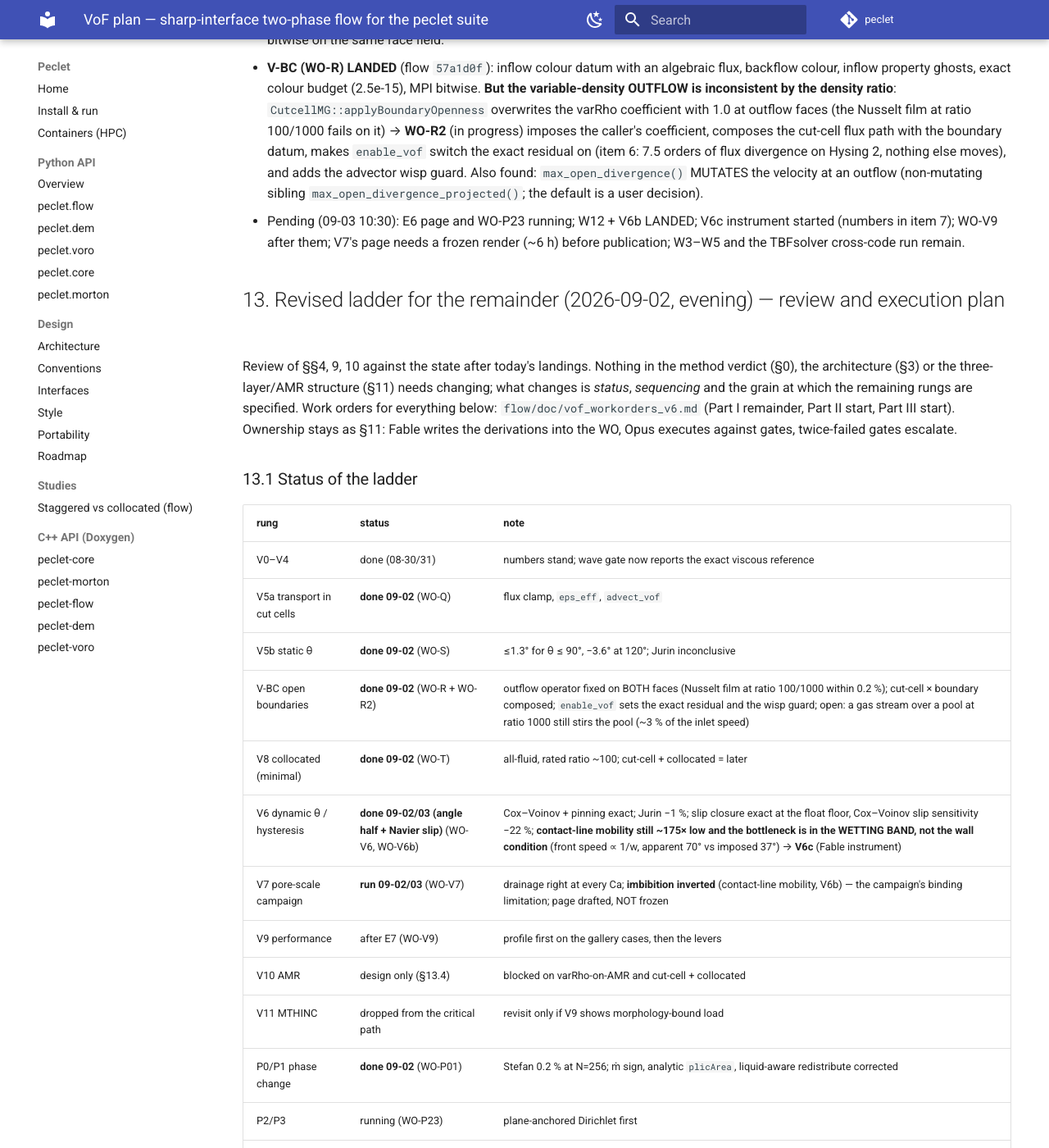
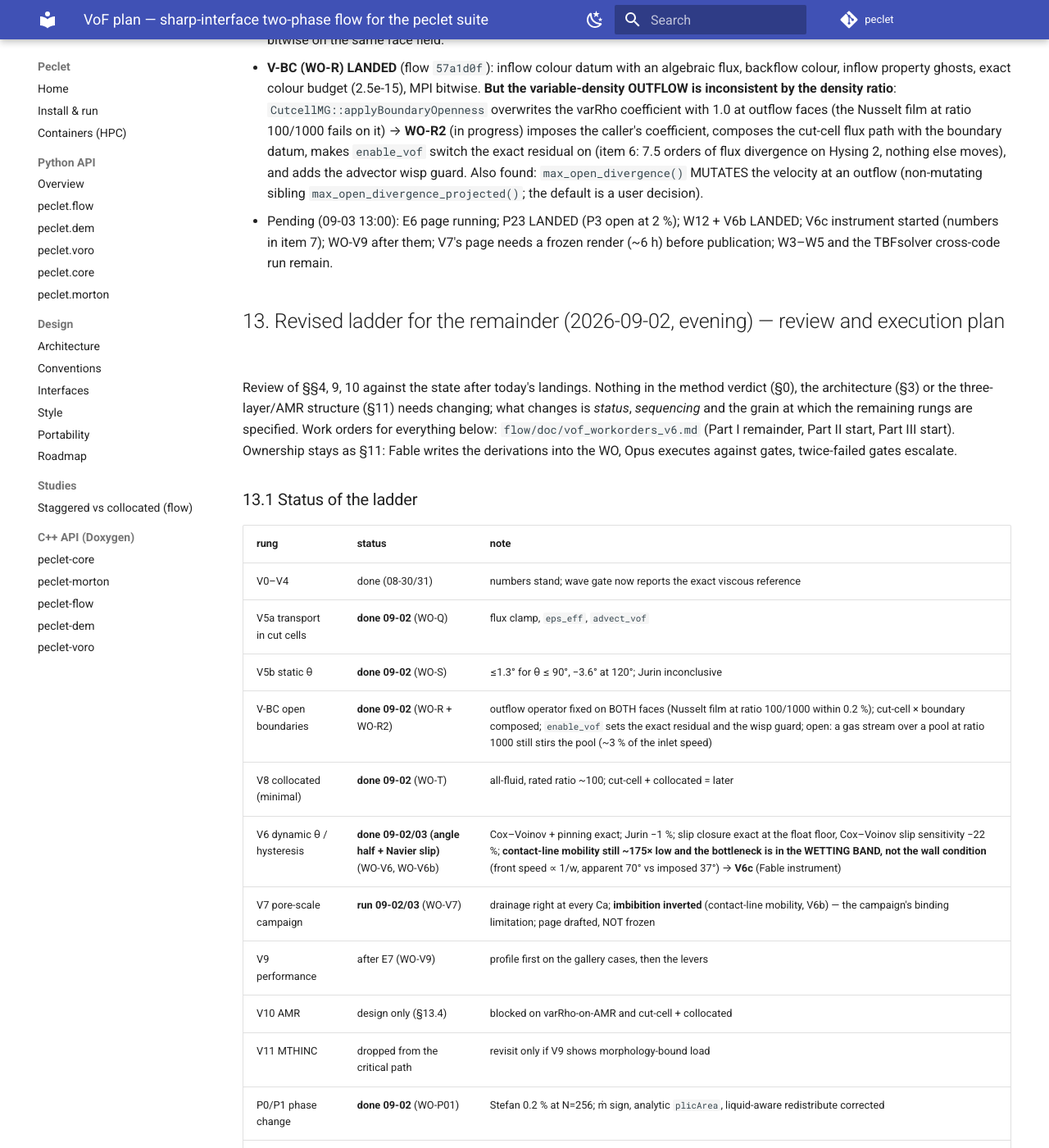
Before and after one commit to computational-chemical-engineering/peclet, an MkDocs documentation site: the page built from docs/VOF_PLAN.md, in a window 1280 px wide and 1400 px high, scrolled down 21186 px. Shown: the whole window at 82% size. Built offline with MkDocs 1.6.1 and Material for MkDocs 9.7.7, drawn with Linux system fonts in a browser that asks for light colours; comment, search, counter and statistics services are not loaded; some of the changed text lies outside the part shown.

Commit message:
flow -> 94d73bc: Part II P2/P3 (WO-P23) — per-face GFM Dirichlet, quadratic fit, consistent rho-cp-T transport; Scriven open at 2 %; plan §13 updated
Co-Authored-By: Claude Fable 5.1 <noreply@anthropic.com>
Claude-Session: https://claude.ai/code/session_01Qa1K4Gwa3HaM7hQMg4qLqX

```diff
--- a/docs/VOF_PLAN.md
+++ b/docs/VOF_PLAN.md
@@ -1036,7 +1036,7 @@ pattern — the ABC counterpart of the V4 rule).
   orders of flux divergence on Hysing 2, nothing else moves), and adds the advector wisp guard.
   Also found: `max_open_divergence()` MUTATES the velocity at an outflow (non-mutating sibling
   `max_open_divergence_projected()`; the default is a user decision).
-- Pending (09-03 10:30): E6 page and WO-P23 running; W12 + V6b LANDED; V6c instrument started (numbers in item 7); WO-V9 after them; V7's page needs a frozen render (~6 h) before publication; W3–W5 and the TBFsolver cross-code run remain.
+- Pending (09-03 13:00): E6 page running; P23 LANDED (P3 open at 2 %); W12 + V6b LANDED; V6c instrument started (numbers in item 7); WO-V9 after them; V7's page needs a frozen render (~6 h) before publication; W3–W5 and the TBFsolver cross-code run remain.
 
 ## 13. Revised ladder for the remainder (2026-09-02, evening) — review and execution plan
 
@@ -1062,7 +1062,7 @@ gates, twice-failed gates escalate.
 | V10 AMR | design only (§13.4) | blocked on varRho-on-AMR and cut-cell + collocated |
 | V11 MTHINC | dropped from the critical path | revisit only if V9 shows morphology-bound load |
 | P0/P1 phase change | **done 09-02** (WO-P01) | Stefan 0.2 % at N=256; ṁ sign, analytic `plicArea`, liquid-aware redistribute corrected |
-| P2/P3 | running (WO-P23) | plane-anchored Dirichlet first |
+| P2/P3 | **done 09-03** (WO-P23) | per-FACE ghost-fluid Dirichlet + quadratic one-sided fit → P1 at the noise floor (−0.01 %); P2 sucking interface order 2.52, profile 0.3 %; **P3 Scriven NOT closed**: 2.0 % (Ja 0.5), 2.6 % (Ja 2), 37 % (Ja 10, sub-cell thermal layer) at 128³, confinement and mesh excluded — the deficit is accumulated in the first steps; wisp guard (WO-R2) incompatible with phase change (reconciled by `enable_phase_change` setting `wispEps = 0`) |
 | W0 block container | **done 09-02** (WO-W0) | L1 kernels now `peclet::core::vof`; two markers never coalesce; np 1/2/4 bitwise |
 | W1/W2 | **done 09-03** (WO-W12) | LPT masters (imbalance 1.00 vs 2.18 round-robin at np 8), device packing, block CSF; Hysing 1 block == global to 0.00 %; Grace −6 %; two touching markers never merge; `channel_18` transcribed and run (no reference data ships with TBFsolver — ours is the first datum; the cross-code comparison needs TBFsolver built and ~20 eddy turnovers) |
 | W3–W5 | after W2 | unchanged |
```
